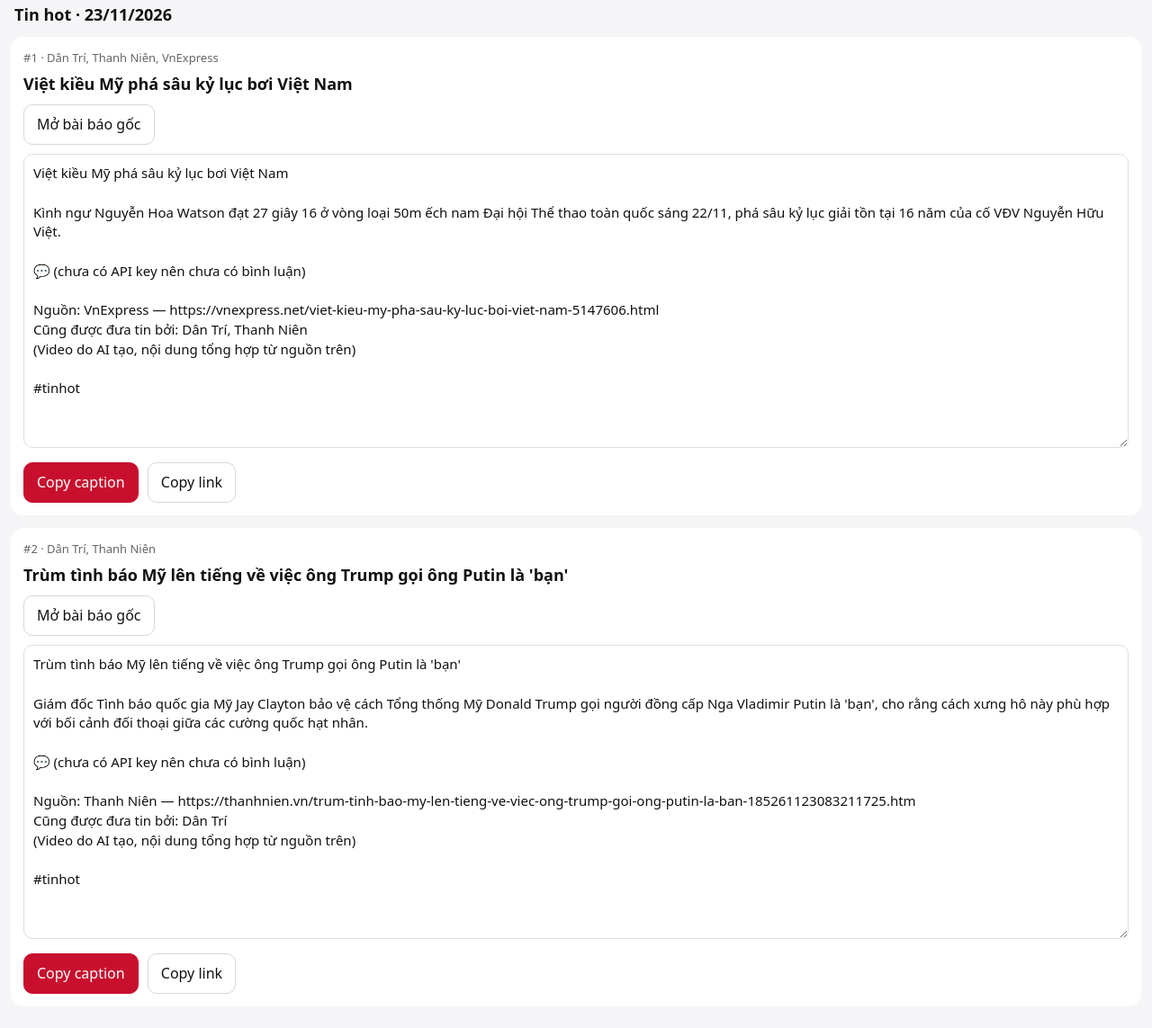
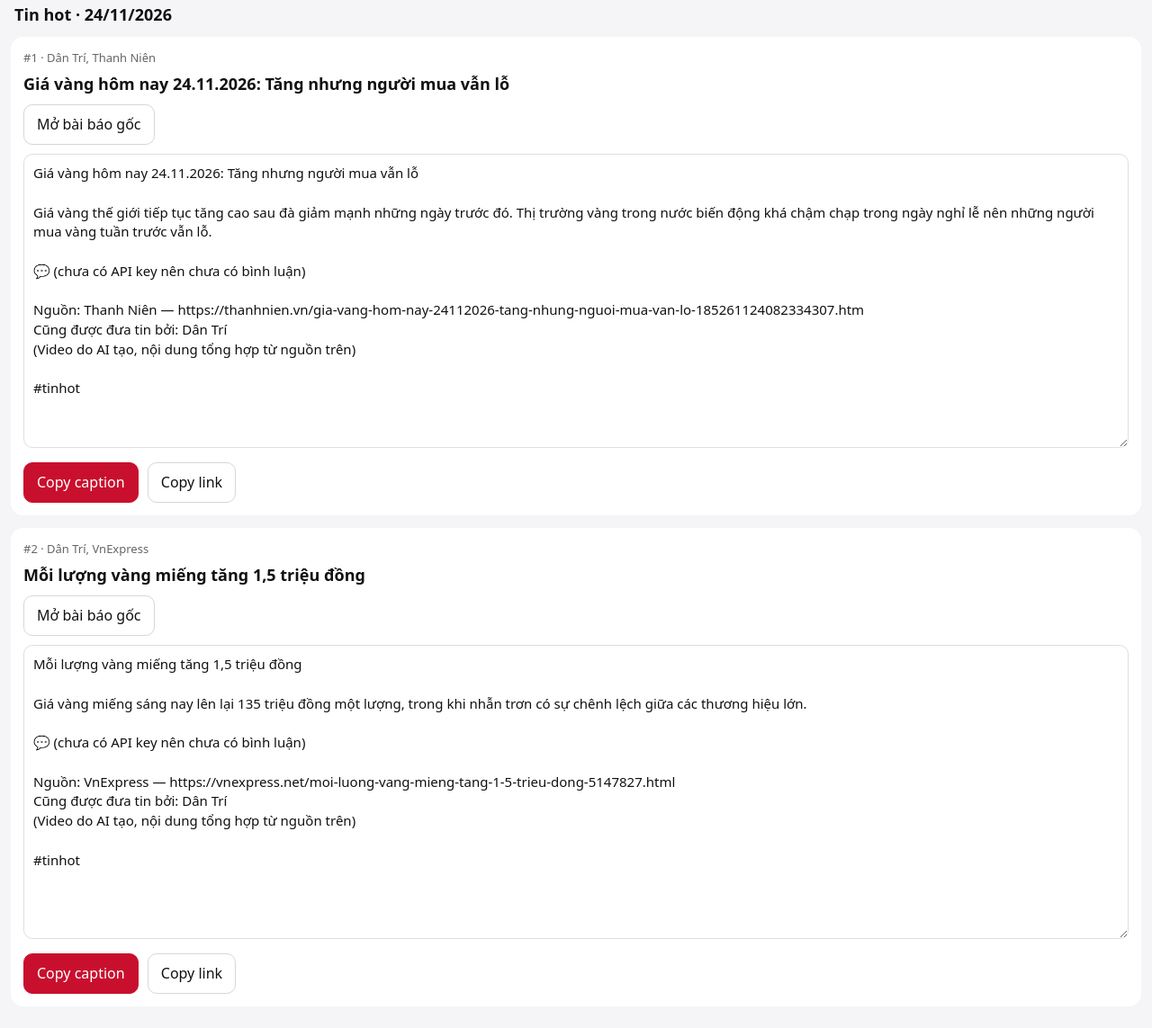
Before and after one commit to roosetup/tin-hot, a plain HTML site: page docs/index.html in a window 1280 px wide. Shown: the part 13-1156 px from the top of the page at 90% size. Drawn offline with Linux system fonts and the light colour scheme.

Commit message:
daily news

```diff
--- a/docs/index.html
+++ b/docs/index.html
@@ -1,5 +1,5 @@
 <!doctype html><html lang=vi><head><meta charset=utf-8>
-<meta name=viewport content="width=device-width,initial-scale=1"><title>Tin hot 23/11/2026</title>
+<meta name=viewport content="width=device-width,initial-scale=1"><title>Tin hot 24/11/2026</title>
 <style>:root{color-scheme:light dark;--bg:#f5f5f7;--c:#fff;--t:#111;--m:#666;--a:#c8102e}
 @media(prefers-color-scheme:dark){:root{--bg:#111;--c:#1c1c1e;--t:#eee;--m:#999}}
 body{margin:0;padding:12px;background:var(--bg);color:var(--t);font:16px/1.45 system-ui,sans-serif}
@@ -8,39 +8,39 @@ h1{font-size:18px;margin:4px 4px 12px}.card{background:var(--c);border-radius:14
 textarea{width:100%;box-sizing:border-box;font:inherit;font-size:15px;padding:10px;border-radius:10px;border:1px solid #8884;background:transparent;color:inherit;margin:10px 0}
 .btn{display:inline-block;padding:10px 14px;border-radius:10px;border:1px solid #8885;background:transparent;color:inherit;font:inherit;text-decoration:none;margin-right:6px}
 .pri{background:var(--a);border-color:var(--a);color:#fff}</style></head><body>
-<h1>Tin hot · 23/11/2026</h1><section class=card><div class=meta>#1 · Dân Trí, Thanh Niên, VnExpress</div>
-<h2>Việt kiều Mỹ phá sâu kỷ lục bơi Việt Nam</h2>
-<a class=btn href="https://vnexpress.net/viet-kieu-my-pha-sau-ky-luc-boi-viet-nam-5147606.html" target=_blank rel=noopener>Mở bài báo gốc</a>
-<textarea id=t0 readonly rows=14>Việt kiều Mỹ phá sâu kỷ lục bơi Việt Nam
+<h1>Tin hot · 24/11/2026</h1><section class=card><div class=meta>#1 · Dân Trí, Thanh Niên</div>
+<h2>Giá vàng hôm nay 24.11.2026: Tăng nhưng người mua vẫn lỗ</h2>
+<a class=btn href="https://thanhnien.vn/gia-vang-hom-nay-24112026-tang-nhung-nguoi-mua-van-lo-185261124082334307.htm" target=_blank rel=noopener>Mở bài báo gốc</a>
+<textarea id=t0 readonly rows=14>Giá vàng hôm nay 24.11.2026: Tăng nhưng người mua vẫn lỗ
 
-Kình ngư Nguyễn Hoa Watson đạt 27 giây 16 ở vòng loại 50m ếch nam Đại hội Thể thao toàn quốc sáng 22/11, phá sâu kỷ lục giải tồn tại 16 năm của cố VĐV Nguyễn Hữu Việt.
+Giá vàng thế giới tiếp tục tăng cao sau đà giảm mạnh những ngày trước đó. Thị trường vàng trong nước biến động khá chậm chạp trong ngày nghỉ lễ nên những người mua vàng tuần trước vẫn lỗ.
 
 💬 (chưa có API key nên chưa có bình luận)
 
-Nguồn: VnExpress — https://vnexpress.net/viet-kieu-my-pha-sau-ky-luc-boi-viet-nam-5147606.html
-Cũng được đưa tin bởi: Dân Trí, Thanh Niên
+Nguồn: Thanh Niên — https://thanhnien.vn/gia-vang-hom-nay-24112026-tang-nhung-nguoi-mua-van-lo-185261124082334307.htm
+Cũng được đưa tin bởi: Dân Trí
 (Video do AI tạo, nội dung tổng hợp từ nguồn trên)
 
 #tinhot</textarea>
 <button class="btn pri" onclick="cp('t0',this)">Copy caption</button>
 <button class=btn onclick="cp('l0',this)">Copy link</button>
-<input id=l0 value="https://vnexpress.net/viet-kieu-my-pha-sau-ky-luc-boi-viet-nam-5147606.html" readonly hidden></section><section class=card><div class=meta>#2 · Dân Trí, Thanh Niên</div>
-<h2>Trùm tình báo Mỹ lên tiếng về việc ông Trump gọi ông Putin là &#x27;bạn&#x27;</h2>
-<a class=btn href="https://thanhnien.vn/trum-tinh-bao-my-len-tieng-ve-viec-ong-trump-goi-ong-putin-la-ban-185261123083211725.htm" target=_blank rel=noopener>Mở bài báo gốc</a>
-<textarea id=t1 readonly rows=14>Trùm tình báo Mỹ lên tiếng về việc ông Trump gọi ông Putin là &#x27;bạn&#x27;
+<input id=l0 value="https://thanhnien.vn/gia-vang-hom-nay-24112026-tang-nhung-nguoi-mua-van-lo-185261124082334307.htm" readonly hidden></section><section class=card><div class=meta>#2 · Dân Trí, VnExpress</div>
+<h2>Mỗi lượng vàng miếng tăng 1,5 triệu đồng</h2>
+<a class=btn href="https://vnexpress.net/moi-luong-vang-mieng-tang-1-5-trieu-dong-5147827.html" target=_blank rel=noopener>Mở bài báo gốc</a>
+<textarea id=t1 readonly rows=14>Mỗi lượng vàng miếng tăng 1,5 triệu đồng
 
-Giám đốc Tình báo quốc gia Mỹ Jay Clayton bảo vệ cách Tổng thống Mỹ Donald Trump gọi người đồng cấp Nga Vladimir Putin là &#x27;bạn&#x27;, cho rằng cách xưng hô này phù hợp với bối cảnh đối thoại giữa các cường quốc hạt nhân.
+Giá vàng miếng sáng nay lên lại 135 triệu đồng một lượng, trong khi nhẫn trơn có sự chênh lệch giữa các thương hiệu lớn.
 
 💬 (chưa có API key nên chưa có bình luận)
 
-Nguồn: Thanh Niên — https://thanhnien.vn/trum-tinh-bao-my-len-tieng-ve-viec-ong-trump-goi-ong-putin-la-ban-185261123083211725.htm
+Nguồn: VnExpress — https://vnexpress.net/moi-luong-vang-mieng-tang-1-5-trieu-dong-5147827.html
 Cũng được đưa tin bởi: Dân Trí
 (Video do AI tạo, nội dung tổng hợp từ nguồn trên)
 
 #tinhot</textarea>
 <button class="btn pri" onclick="cp('t1',this)">Copy caption</button>
 <button class=btn onclick="cp('l1',this)">Copy link</button>
-<input id=l1 value="https://thanhnien.vn/trum-tinh-bao-my-len-tieng-ve-viec-ong-trump-goi-ong-putin-la-ban-185261123083211725.htm" readonly hidden></section>
+<input id=l1 value="https://vnexpress.net/moi-luong-vang-mieng-tang-1-5-trieu-dong-5147827.html" readonly hidden></section>
 <script>function cp(id,b){var e=document.getElementById(id),v=e.value;
 (navigator.clipboard?navigator.clipboard.writeText(v):Promise.reject()).catch(function(){e.hidden=false;e.select();document.execCommand('copy')}).then(function(){var o=b.textContent;b.textContent='Đã copy ✓';setTimeout(function(){b.textContent=o},1500)})}</script>
 </body></html>
```
Also changed, not shown: docs/latest.json (+12 -13 lines).
